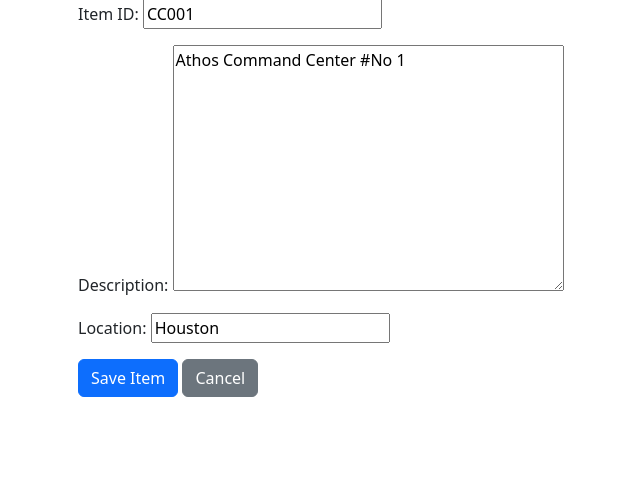
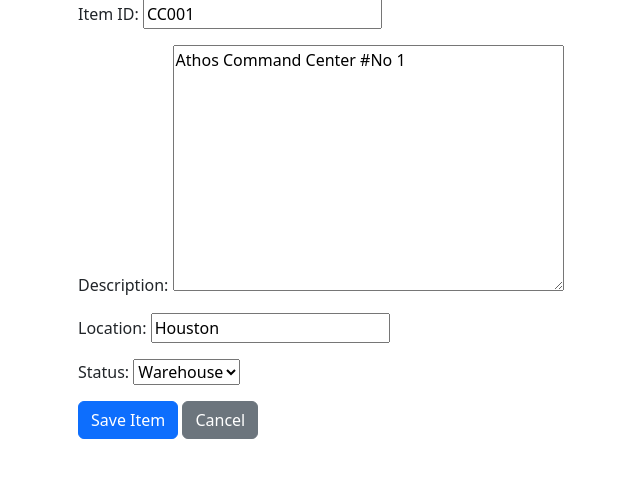
Before and after one commit to tamman86/Django_Warehouse_Inventory, a Django app: page /inventory/item/2/edit/ in a window 1280 px wide. Shown: the part 145-623 px from the top of the page, without its empty margins (4-644 px from the left). Run offline with Django 5.2, Linux system fonts and the light colour scheme; a user stored in the database is signed in; data comes from the database, SQL or seed files in the repository; both versions use the stored data as it was after the commit.

Commit message:
Added "Status" attribute and Status Management to items to identify where the item is (Warehouse, Repair, Deployed on Project)

```diff
--- a/inventory/admin.py
+++ b/inventory/admin.py
@@ -1,7 +1,8 @@
 from django.contrib import admin
-from .models import Pump, Valve, Filter, MixTank, CommandCenter, Misc
+from .models import Status, Pump, Valve, Filter, MixTank, CommandCenter, Misc
 
 # Tell the Django admin to create an interface for each of our models
+admin.site.register(Status)
 admin.site.register(Pump)
 admin.site.register(Valve)
 admin.site.register(Filter)
--- a/inventory/forms.py
+++ b/inventory/forms.py
@@ -5,7 +5,7 @@ class PumpForm(forms.ModelForm):
     class Meta:
         model = Pump
         fields = [
-            'item_id', 'description', 'vendor', 'rating', 'location',
+            'item_id', 'description', 'vendor', 'rating', 'location', 'status',
             'speed', 'inlet', 'outlet', 'moc', 'power'
         ]
         widgets = {
@@ -16,7 +16,7 @@ class ValveForm(forms.ModelForm):
     class Meta:
         model = Valve
         fields = [
-            'item_id', 'description', 'vendor', 'rating', 'location',
+            'item_id', 'description', 'vendor', 'rating', 'location', 'status',
             'moc', 'size', 'valve_type'
         ]
         widgets = {
@@ -27,7 +27,7 @@ class FilterForm(forms.ModelForm):
     class Meta:
         model = Filter
         fields = [
-            'item_id', 'description', 'vendor', 'rating', 'location',
+            'item_id', 'description', 'vendor', 'rating', 'location', 'status',
             'inlet', 'outlet', 'moc', 'filter_type'
         ]
         widgets = {
@@ -38,7 +38,7 @@ class MixTankForm(forms.ModelForm):
     class Meta:
         model = MixTank
         fields = [
-            'item_id', 'description', 'vendor', 'rating', 'location',
+            'item_id', 'description', 'vendor', 'rating', 'location', 'status',
             'inlet', 'outlet', 'moc', 'power'
         ]
         widgets = {
@@ -48,7 +48,7 @@ class MixTankForm(forms.ModelForm):
 class CommandCenterForm(forms.ModelForm):
     class Meta:
         model = CommandCenter
-        fields = ['item_id', 'description', 'location']
+        fields = ['item_id', 'description', 'location', 'status',]
         widgets = {
             'category': forms.HiddenInput(),
         }
@@ -57,7 +57,7 @@ class MiscForm(forms.ModelForm):
     class Meta:
         model = Misc
         fields = [
-            'item_id', 'description', 'vendor', 'rating', 'location',
+            'item_id', 'description', 'vendor', 'rating', 'location', 'status',
             'speed', 'inlet', 'outlet', 'moc', 'power', 'quantity'
         ]
         widgets = {
--- a/inventory/models.py
+++ b/inventory/models.py
@@ -1,5 +1,14 @@
 from django.db import models
 from django.contrib.auth.models import User
+
+class Status(models.Model):
+    name = models.CharField(max_length=100, unique=True)
+
+    def __str__(self):
+        return self.name
+
+    class Meta:
+        verbose_name_plural = "Statuses"
 
 class BaseItem(models.Model):
     # List of category fields
@@ -18,6 +27,7 @@ class BaseItem(models.Model):
     vendor = models.CharField(max_length=100, blank=True)
     rating = models.CharField(max_length=50, blank=True)
     location = models.CharField(max_length=100, blank=True)
+    status = models.ForeignKey(Status, on_delete=models.PROTECT, null=True, blank=True)
     last_updated = models.DateTimeField(auto_now=True)
 
     def __str__(self):
--- a/inventory/templates/inventory/item_list.html
+++ b/inventory/templates/inventory/item_list.html
@@ -5,7 +5,9 @@
 {% block content %}
     <div class="d-flex justify-content-between align-items-center mb-3">
         <h1>Warehouse Inventory List</h1>
-        <a href="{% url 'add_item_chooser' %}" class="btn btn-primary">Add New Item</a>
+        <div> <a href="{% url 'manage_statuses' %}" class="btn btn-secondary">Manage Projects</a>
+            <a href="{% url 'add_item_chooser' %}" class="btn btn-primary">Add New Item</a>
+        </div>
     </div>
 
     <form method="get" class="mb-4">
--- a/inventory/urls.py
+++ b/inventory/urls.py
@@ -9,4 +9,5 @@ urlpatterns = [
     path('add/', views.add_item_chooser, name='add_item_chooser'),
     path('add/<str:category>/', views.add_item, name='add_item'),
     path('history/', views.log_history, name='log_history'),
+    path('manage-statuses/', views.manage_statuses, name='manage_statuses'),
 ]
--- a/inventory/views.py
+++ b/inventory/views.py
@@ -2,7 +2,7 @@ from django.shortcuts import render, get_object_or_404, redirect
 from django.contrib.auth.decorators import login_required
 from django.contrib import messages
 from django.contrib.auth import logout
-from .models import BaseItem, LogEntry
+from .models import BaseItem, LogEntry, Status
 from django.db.models import Q
 from .forms import (
     PumpForm, ValveForm, FilterForm, MixTankForm, CommandCenterForm, MiscForm
@@ -158,3 +158,28 @@ def logout_view(request):
     logout(request)
     messages.success(request, "You have been successfully logged out.")
     return redirect('item_list')
+
+@login_required
+def manage_statuses(request):
+    if request.method == 'POST':
+        if 'delete_status' in request.POST:
+            status_id = request.POST.get('delete_status')
+            status_to_delete = get_object_or_404(Status, id=status_id)
+            try:
+                status_to_delete.delete()
+                messages.success(request, f"Status '{status_to_delete.name}' deleted.")
+            except Exception as e:
+                messages.error(request, f"Cannot delete status '{status_to_delete.name}' because it is in use.")
+        else:
+            new_status_name = request.POST.get('name')
+            if new_status_name:
+                status, created = Status.objects.get_or_create(name=new_status_name)
+                if created:
+                    messages.success(request, f"Status '{status.name}' added.")
+                else:
+                    messages.warning(request, f"Status '{status.name}' already exists.")
+        return redirect('manage_statuses')
+
+    statuses = Status.objects.all().order_by('name')
+    context = {'statuses': statuses}
+    return render(request, 'inventory/manage_statuses.html', context)
```
Also changed, not shown: inventory/templates/inventory/manage_statuses.html (added, +39 -0 lines), db.sqlite3.
